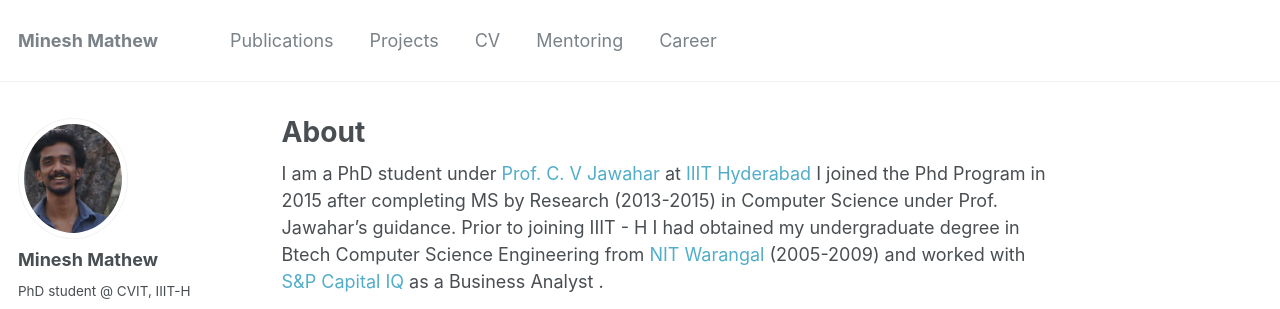
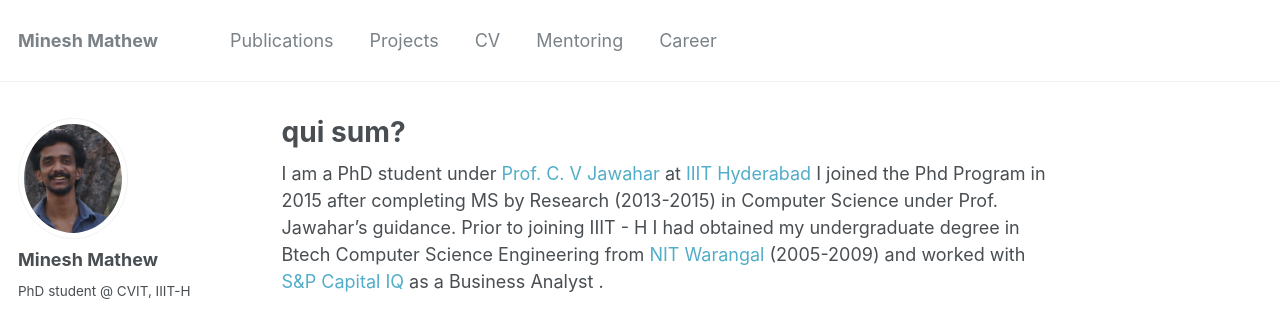
Before and after one commit to mineshmathew/mineshmathew.github.io, a Jekyll site: the page built from _pages/index.markdown, in a window 1280 px wide. Shown: the top 309 px of the page. Built offline with Jekyll 4.4.1, drawn with Linux system fonts in a browser that asks for light colours.

Commit message:
builtagain

```diff
--- a/_pages/index.markdown
+++ b/_pages/index.markdown
@@ -1,5 +1,5 @@
 ---
-title: "About"
+title: "qui sum?"
 layout: single
 excerpt: "************"
 sitemap: false
```
Also changed, not shown: 2 other files.
